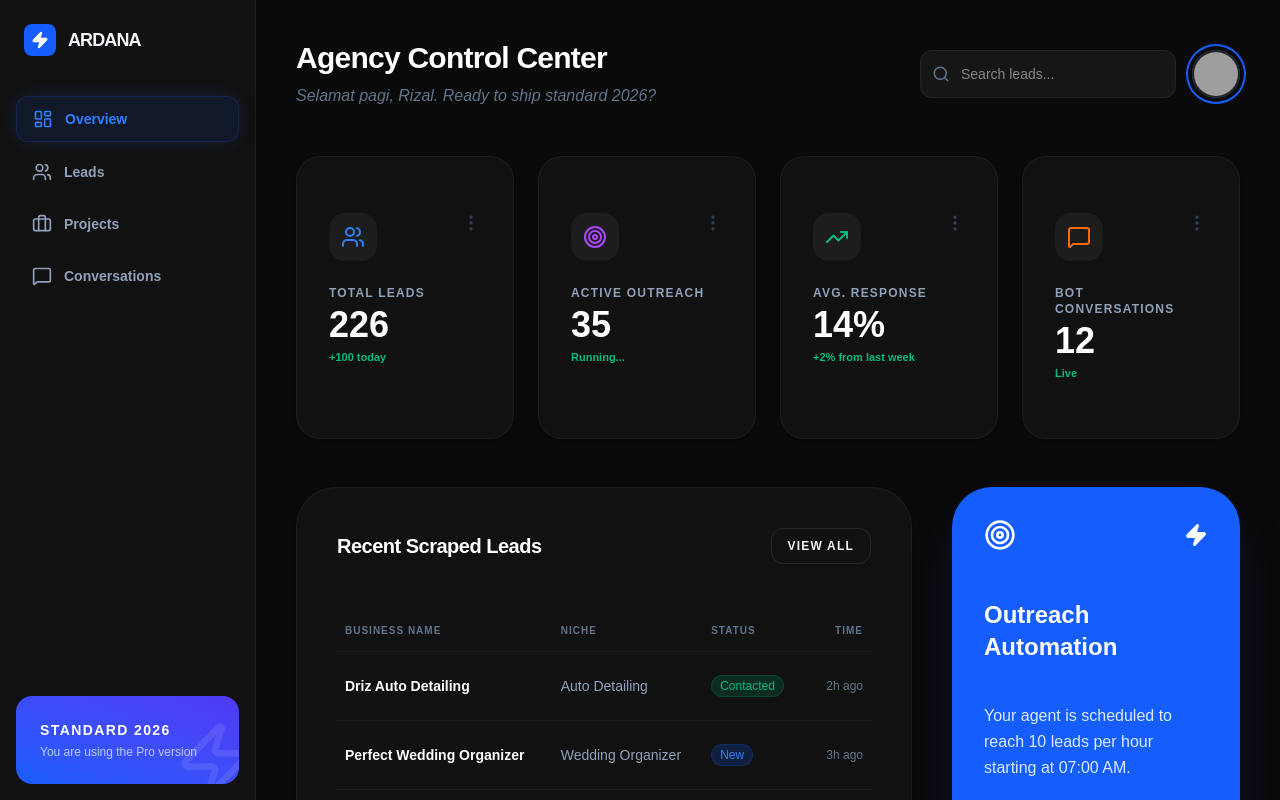
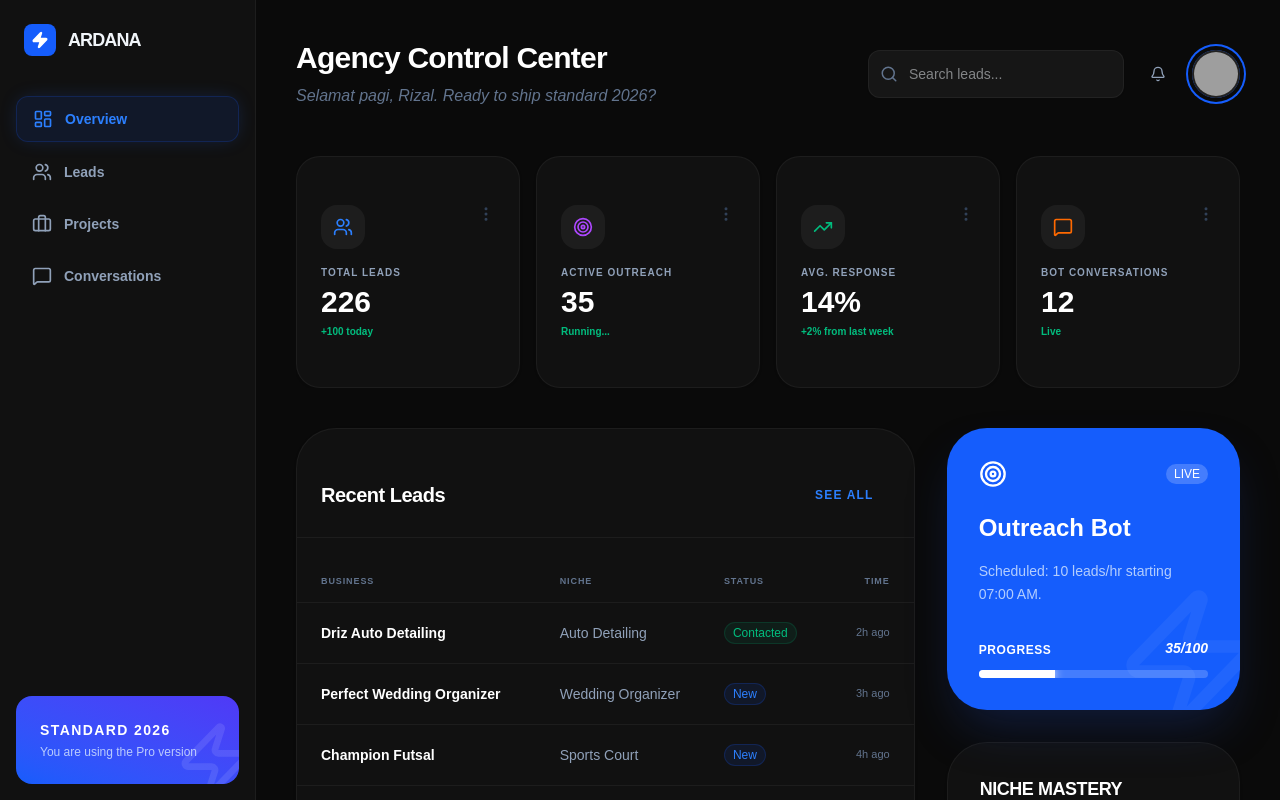
Before and after one commit to Gombeng/ardana-web-agency, a Next.js app: page /dashboard in a window 1280 px wide. Built offline with nearby package versions, Linux system fonts and the light colour scheme; grey boxes are pictures that could not be loaded.

Commit message:
Enhance mobile friendliness: add bottom navigation and optimized mobile layout

```diff
--- a/src/app/dashboard/page.tsx
+++ b/src/app/dashboard/page.tsx
@@ -11,7 +11,8 @@ import {
   Briefcase,
   MessageSquare,
   Zap,
-  MoreVertical
+  MoreVertical,
+  Bell
 } from "lucide-react"
 
 import { Card, CardContent, CardHeader, CardTitle } from "@/components/ui/card"
@@ -27,6 +28,13 @@ import {
 } from "@/components/ui/table"
 import { Badge } from "@/components/ui/badge"
 import { Avatar, AvatarFallback, AvatarImage } from "@/components/ui/avatar"
+import {
+  Sheet,
+  SheetContent,
+  SheetTrigger,
+  SheetHeader,
+  SheetTitle
+} from "@/components/ui/sheet"
 
 const stats = [
   {
@@ -67,11 +75,18 @@ const recentLeads = [
   { name: "Gloss Patrol Sunter", category: "Auto Detailing", area: "Sunter", status: "New", time: "Just now" },
 ]
 
+const navItems = [
+  { icon: LayoutDashboard, label: "Overview", active: true },
+  { icon: Users, label: "Leads" },
+  { icon: Briefcase, label: "Projects" },
+  { icon: MessageSquare, label: "Conversations" },
+]
+
 export default function DashboardPage() {
   return (
-    <div className="flex h-screen overflow-hidden">
+    <div className="flex h-screen overflow-hidden bg-[#0A0A0A]">
       {/* Sidebar - Desktop */}
-      <aside className="hidden md:flex flex-col w-64 bg-[#111] border-r border-white/5">
+      <aside className="hidden lg:flex flex-col w-64 bg-[#111] border-r border-white/5">
         <div className="p-6 flex items-center space-x-3">
           <div className="w-8 h-8 bg-blue-600 rounded-lg flex items-center justify-center text-white">
             <Zap size={18} fill="white" />
@@ -80,12 +95,7 @@ export default function DashboardPage() {
         </div>
 
         <nav className="flex-1 px-4 space-y-2 py-4">
-          {[
-            { icon: LayoutDashboard, label: "Overview", active: true },
-            { icon: Users, label: "Leads" },
-            { icon: Briefcase, label: "Projects" },
-            { icon: MessageSquare, label: "Conversations" },
-          ].map((item) => (
+          {navItems.map((item) => (
             <button
               key={item.label}
               className={`w-full flex items-center space-x-3 px-4 py-3 rounded-xl transition-all ${
@@ -112,22 +122,44 @@ export default function DashboardPage() {
       </aside>
 
       {/* Main Content */}
-      <main className="flex-1 overflow-y-auto bg-[#0A0A0A] p-6 lg:p-10">
-        {/* Header */}
-        <header className="flex flex-col md:flex-row justify-between items-start md:items-center gap-6 mb-12">
+      <main className="flex-1 overflow-y-auto p-4 md:p-6 lg:p-10 pb-24 lg:pb-10">
+        {/* Mobile Header */}
+        <div className="lg:hidden flex items-center justify-between mb-8">
+          <div className="flex items-center space-x-3">
+            <div className="w-8 h-8 bg-blue-600 rounded-lg flex items-center justify-center text-white shadow-lg">
+              <Zap size={18} fill="white" />
+            </div>
+            <span className="text-lg font-black tracking-tighter uppercase text-white">Ardana</span>
+          </div>
+          <div className="flex items-center space-x-3">
+            <Button variant="ghost" size="icon" className="text-slate-400">
+              <Bell size={20} />
+            </Button>
+            <Avatar className="h-8 w-8 border border-white/10">
+              <AvatarImage src="https://i.pravatar.cc/150?u=rizal" />
+              <AvatarFallback>RA</AvatarFallback>
+            </Avatar>
+          </div>
+        </div>
+
+        {/* Header Desktop */}
+        <header className="hidden lg:flex flex-row justify-between items-center gap-6 mb-12">
           <div>
             <h1 className="text-3xl font-black tracking-tight text-white mb-2">Agency Control Center</h1>
             <p className="text-slate-500 font-medium italic">Selamat pagi, Rizal. Ready to ship standard 2026?</p>
           </div>
 
-          <div className="flex items-center space-x-4 w-full md:w-auto">
-            <div className="relative flex-1 md:w-64">
+          <div className="flex items-center space-x-4">
+            <div className="relative w-64">
               <Search className="absolute left-3 top-1/2 -translate-y-1/2 text-slate-500" size={18} />
               <Input
                 placeholder="Search leads..."
                 className="pl-10 bg-white/5 border-white/5 rounded-xl focus:ring-blue-600 h-12"
               />
             </div>
+            <Button variant="ghost" size="icon" className="text-slate-400">
+              <Bell size={24} />
+            </Button>
             <Avatar className="h-12 w-12 border-2 border-white/10 ring-2 ring-blue-600 ring-offset-4 ring-offset-[#0A0A0A]">
               <AvatarImage src="https://i.pravatar.cc/150?u=rizal" />
               <AvatarFallback>RA</AvatarFallback>
@@ -135,21 +167,21 @@ export default function DashboardPage() {
           </div>
         </header>
 
-        {/* Stats Grid */}
-        <div className="grid grid-cols-1 sm:grid-cols-2 lg:grid-cols-4 gap-6 mb-12">
+        {/* Stats Grid - Horizontal Scroll on Mobile */}
+        <div className="flex lg:grid lg:grid-cols-4 gap-4 overflow-x-auto pb-4 lg:pb-0 mb-10 -mx-4 px-4 lg:mx-0 lg:px-0 no-scrollbar">
           {stats.map((s, i) => (
-            <Card key={i} className="bg-[#111] border-white/5 rounded-3xl overflow-hidden hover:border-blue-600/30 transition-colors group">
-              <CardContent className="p-8">
-                <div className="flex justify-between items-start mb-6">
+            <Card key={i} className="min-w-[280px] lg:min-w-0 bg-[#111] border-white/5 rounded-3xl overflow-hidden hover:border-blue-600/30 transition-colors group">
+              <CardContent className="p-6">
+                <div className="flex justify-between items-start mb-4">
                   <div className={`p-3 rounded-2xl bg-white/5 ${s.color} group-hover:scale-110 transition-transform`}>
-                    <s.icon size={24} />
+                    <s.icon size={20} />
                   </div>
-                  <MoreVertical size={20} className="text-slate-700" />
+                  <MoreVertical size={18} className="text-slate-700" />
                 </div>
                 <div className="space-y-1">
-                  <p className="text-slate-400 text-xs font-bold uppercase tracking-widest">{s.title}</p>
-                  <h3 className="text-4xl font-black text-white">{s.value}</h3>
-                  <p className="text-[11px] font-bold text-emerald-500">{s.change}</p>
+                  <p className="text-slate-400 text-[10px] font-bold uppercase tracking-widest">{s.title}</p>
+                  <h3 className="text-3xl font-black text-white">{s.value}</h3>
+                  <p className="text-[10px] font-bold text-emerald-500">{s.change}</p>
                 </div>
               </CardContent>
             </Card>
@@ -157,61 +189,72 @@ export default function DashboardPage() {
         </div>
 
         {/* Recent Activity & Leads */}
-        <div className="grid lg:grid-cols-3 gap-10">
-          <Card className="lg:col-span-2 bg-[#111] border-white/5 rounded-[2.5rem] p-4">
-            <CardHeader className="px-6 py-6 flex flex-row items-center justify-between">
-              <CardTitle className="text-xl font-black tracking-tight text-white">Recent Scraped Leads</CardTitle>
-              <Button variant="outline" className="rounded-xl border-white/10 text-xs font-bold uppercase tracking-widest px-4">View All</Button>
+        <div className="grid lg:grid-cols-3 gap-8">
+          <Card className="lg:col-span-2 bg-[#111] border-white/5 rounded-[2rem] lg:rounded-[2.5rem] overflow-hidden">
+            <CardHeader className="px-6 py-6 flex flex-row items-center justify-between border-b border-white/5">
+              <CardTitle className="text-lg lg:text-xl font-black tracking-tight text-white">Recent Leads</CardTitle>
+              <Button variant="ghost" className="text-blue-500 font-bold uppercase text-xs tracking-widest">See All</Button>
             </CardHeader>
-            <CardContent>
+            <CardContent className="p-0">
+              <div className="overflow-x-auto">
                 <Table>
                   <TableHeader>
                     <TableRow className="border-white/5 hover:bg-transparent">
-                    <TableHead className="text-slate-500 font-bold uppercase text-[10px] tracking-widest">Business Name</TableHead>
-                    <TableHead className="text-slate-500 font-bold uppercase text-[10px] tracking-widest">Niche</TableHead>
-                    <TableHead className="text-slate-500 font-bold uppercase text-[10px] tracking-widest">Status</TableHead>
-                    <TableHead className="text-right text-slate-500 font-bold uppercase text-[10px] tracking-widest">Time</TableHead>
+                      <TableHead className="text-slate-500 font-bold uppercase text-[9px] tracking-widest pl-6">Business</TableHead>
+                      <TableHead className="hidden sm:table-cell text-slate-500 font-bold uppercase text-[9px] tracking-widest">Niche</TableHead>
+                      <TableHead className="text-slate-500 font-bold uppercase text-[9px] tracking-widest">Status</TableHead>
+                      <TableHead className="text-right text-slate-500 font-bold uppercase text-[9px] tracking-widest pr-6">Time</TableHead>
                     </TableRow>
                   </TableHeader>
                   <TableBody>
                     {recentLeads.map((lead) => (
                       <TableRow key={lead.name} className="border-white/5 hover:bg-white/[0.02] transition-colors group cursor-pointer">
-                      <TableCell className="font-bold text-white py-6">{lead.name}</TableCell>
-                      <TableCell className="text-slate-400 font-medium">{lead.category}</TableCell>
+                        <TableCell className="pl-6 py-5">
+                           <p className="font-bold text-white text-sm">{lead.name}</p>
+                           <p className="sm:hidden text-slate-500 text-[10px] mt-0.5">{lead.category}</p>
+                        </TableCell>
+                        <TableCell className="hidden sm:table-cell text-slate-400 font-medium text-sm">{lead.category}</TableCell>
                         <TableCell>
-                        <Badge variant={lead.status === "Contacted" ? "default" : "secondary"}
-                          className={lead.status === "Contacted" ? "bg-emerald-600/20 text-emerald-500 border-emerald-600/20" : "bg-blue-600/20 text-blue-500 border-blue-600/20"}>
+                          <Badge variant="outline"
+                            className={lead.status === "Contacted" ? "bg-emerald-600/10 text-emerald-500 border-emerald-600/20" : "bg-blue-600/10 text-blue-500 border-blue-600/20"}>
                             {lead.status}
                           </Badge>
                         </TableCell>
-                      <TableCell className="text-right text-slate-500 font-medium text-xs">{lead.time}</TableCell>
+                        <TableCell className="text-right pr-6 text-slate-500 font-medium text-[11px]">{lead.time}</TableCell>
                       </TableRow>
                     ))}
                   </TableBody>
                 </Table>
+              </div>
             </CardContent>
           </Card>
 
-          <div className="space-y-10">
-            <Card className="bg-blue-600 rounded-[2.5rem] p-8 border-none text-white shadow-2xl shadow-blue-900/40">
+          <div className="space-y-8">
+            <Card className="bg-blue-600 rounded-[2rem] lg:rounded-[2.5rem] p-6 lg:p-8 border-none text-white shadow-2xl shadow-blue-900/40 relative overflow-hidden">
+              <div className="relative z-10">
                 <CardHeader className="p-0 mb-6 flex flex-row items-center justify-between">
-                <Target size={32} />
-                <Zap size={24} fill="white" />
+                  <Target size={28} />
+                  <Badge className="bg-white/20 text-white border-none">LIVE</Badge>
                 </CardHeader>
-              <CardTitle className="text-2xl font-black mb-4">Outreach Automation</CardTitle>
-              <p className="text-blue-100 font-medium mb-8 leading-relaxed">
-                Your agent is scheduled to reach 10 leads per hour starting at 07:00 AM.
+                <CardTitle className="text-xl lg:text-2xl font-black mb-4">Outreach Bot</CardTitle>
+                <p className="text-blue-100 text-sm font-medium mb-8 leading-relaxed opacity-80">
+                  Scheduled: 10 leads/hr starting 07:00 AM.
                 </p>
-              <div className="flex items-center space-x-4">
-                <div className="flex-1 h-3 bg-white/20 rounded-full overflow-hidden">
-                  <div className="h-full bg-white w-1/3" />
+                <div className="space-y-3">
+                  <div className="flex justify-between items-end">
+                    <span className="text-xs font-bold uppercase tracking-wider">Progress</span>
+                    <span className="text-sm font-black italic">35/100</span>
                   </div>
-                <span className="text-sm font-black italic uppercase tracking-tighter">35/100</span>
+                  <div className="h-2 bg-white/20 rounded-full overflow-hidden">
+                    <div className="h-full bg-white w-1/3 shadow-[0_0_10px_white]" />
                   </div>
+                </div>
+              </div>
+              <Zap className="absolute -right-6 -bottom-6 text-white/5" size={150} />
             </Card>
 
-            <Card className="bg-[#111] border-white/5 rounded-[2.5rem] p-8">
-              <CardTitle className="text-xl font-black mb-6 text-white">Niche Mastery</CardTitle>
+            <Card className="bg-[#111] border-white/5 rounded-[2rem] lg:rounded-[2.5rem] p-6 lg:p-8">
+              <CardTitle className="text-lg font-black mb-6 text-white uppercase tracking-tight">Niche Mastery</CardTitle>
               <div className="space-y-6">
                 {[
                   { label: "Travel", progress: 100, color: "bg-blue-500" },
@@ -219,12 +262,12 @@ export default function DashboardPage() {
                   { label: "Wedding Organizer", progress: 45, color: "bg-pink-500" },
                 ].map((niche) => (
                   <div key={niche.label} className="space-y-2">
-                    <div className="flex justify-between text-xs font-black uppercase tracking-widest">
-                      <span className="text-slate-400">{niche.label}</span>
+                    <div className="flex justify-between text-[10px] font-black uppercase tracking-widest">
+                      <span className="text-slate-500">{niche.label}</span>
                       <span className="text-white">{niche.progress}%</span>
                     </div>
                     <div className="h-1.5 bg-white/5 rounded-full overflow-hidden">
-                      <div className={`h-full ${niche.color}`} style={{ width: `${niche.progress}%` }} />
+                      <div className={`h-full ${niche.color} shadow-[0_0_8px_rgba(0,0,0,0.5)]`} style={{ width: `${niche.progress}%` }} />
                     </div>
                   </div>
                 ))}
@@ -233,6 +276,21 @@ export default function DashboardPage() {
           </div>
         </div>
       </main>
+
+      {/* Mobile Bottom Navigation */}
+      <nav className="lg:hidden fixed bottom-0 left-0 right-0 bg-[#111]/80 backdrop-blur-xl border-t border-white/5 px-6 py-4 flex items-center justify-between z-50">
+        {navItems.map((item) => (
+          <button
+            key={item.label}
+            className={`flex flex-col items-center space-y-1 ${
+              item.active ? "text-blue-500" : "text-slate-500"
+            }`}
+          >
+            <item.icon size={22} className={item.active ? "drop-shadow-[0_0_8px_rgba(37,99,235,0.5)]" : ""} />
+            <span className="text-[10px] font-bold uppercase tracking-tighter">{item.label}</span>
+          </button>
+        ))}
+      </nav>
     </div>
   )
 }
```
Lines whose indentation alone changed are shown as unchanged.
